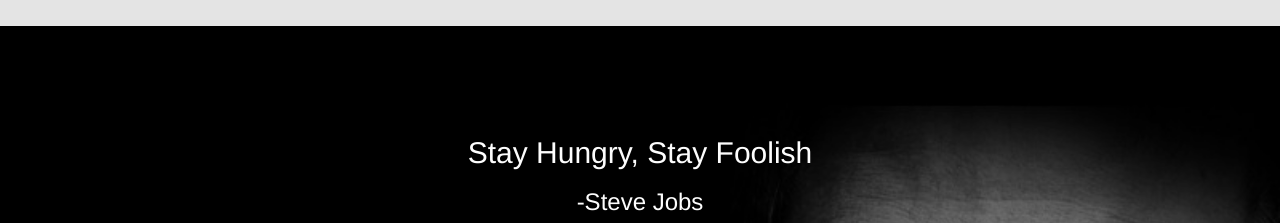
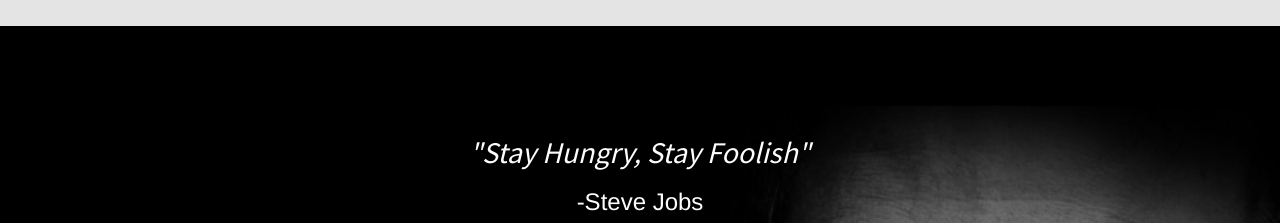
Before and after one commit to briantai/briantai.github.io, a plain HTML site: page index.html in a window 1280 px wide. Shown: the part 1600-1823 px from the top of the page. Drawn offline with Linux system fonts and the light colour scheme.

Commit message:
steve jawbz quote

```diff
--- a/index.html
+++ b/index.html
@@ -138,7 +138,7 @@
     <section id="quote" class="bg-parlex steve">
         <div class="parlex-back">
             <div class="container secPad text-center">
-				<h2>Stay Hungry, Stay Foolish</h2><h3>-Steve Jobs</h3>
+				<h2><i>"Stay Hungry, Stay Foolish"</i></h2><h3>-Steve Jobs</h3>
             </div>
             <!--/.container-->
         </div>
```
